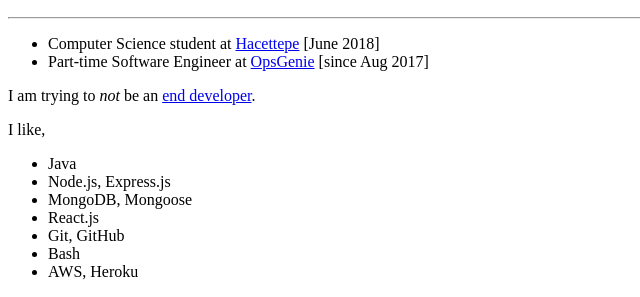
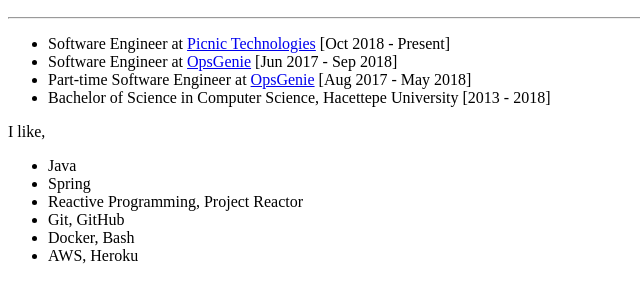
Before and after one commit to hisener/halilsener.com, a Gatsby site: page /about in a window 1280 px wide. Shown: the part 557-854 px from the top of the page, without its empty margins (0-640 px from the left). Built offline with nearby package versions, Linux system fonts and the light colour scheme; Gatsby itself is replaced by a stand-in of ours.

Commit message:
Assorted upgrades

```diff
--- a/gatsby-config.js
+++ b/gatsby-config.js
@@ -4,7 +4,7 @@
     author: `Halil İbrahim Şener`,
     title: `Halil İbrahim Şener`,
     siteUrl: `https://halilsener.com`,
-    description: `I'm Halil. I'm a part-time software engineer at OpsGenie, and also a computer science student who will graduate in June.`,
+    description: `I'm Halil. I'm a software engineer, currently working at Picnic Technologies, Amsterdam, NL.`,
     tags: "software development, programming"
   },
   plugins: [
--- a/src/pages/about.js
+++ b/src/pages/about.js
@@ -18,7 +18,7 @@
       />
       <Menu />
       <section className="blog container about">
-        <div className="medium-8 medium-offset-2">
+        <div className="medium-8 medium-offset-2 large-10 large-offset-1">
           <header className="header">
             <div className="row text-center">
               <img
@@ -32,23 +32,20 @@
           <Separator />
           <main role="main">
             <ul>
-              <li>Computer Science student at <a href="http://www.cs.hacettepe.edu.tr/" target="_blank">Hacettepe</a> [June 2018]</li>
-              <li>Part-time Software Engineer at <a href="https://www.opsgenie.com/" target="_blank">OpsGenie</a> [since Aug 2017]</li>
+              <li>Software Engineer at <a href="https://picnic.app/" target="_blank">Picnic Technologies</a> [Oct 2018 - Present]</li>
+              <li>Software Engineer at <a href="https://www.opsgenie.com/" target="_blank">OpsGenie</a> [Jun 2017 - Sep 2018]</li>
+              <li>Part-time Software Engineer at <a href="https://www.opsgenie.com/" target="_blank">OpsGenie</a> [Aug 2017 - May 2018]</li>
+              <li>Bachelor of Science in Computer Science, Hacettepe University [2013 - 2018]</li>
             </ul>
-            <p>
-              I am trying to <i>not</i> be an {' '}
-              <a href="https://twitter.com/rakyll/status/953518942248615941" target="_blank">end developer</a>.
-            </p>
             <p style={{ paddingBottom:0, marginBottom: 0 }}>
               I like,
             </p>
             <ul>
               <li>Java</li>
-              <li>Node.js, Express.js</li>
-              <li>MongoDB, Mongoose</li>
-              <li>React.js</li>
+              <li>Spring</li>
+              <li>Reactive Programming, Project Reactor</li>
               <li>Git, GitHub</li>
-              <li>Bash</li>
+              <li>Docker, Bash</li>
               <li>AWS, Heroku</li>
             </ul>
           </main>
```
Also changed, not shown: package.json (+24 -26 lines), .travis.yml, 2 other files.
